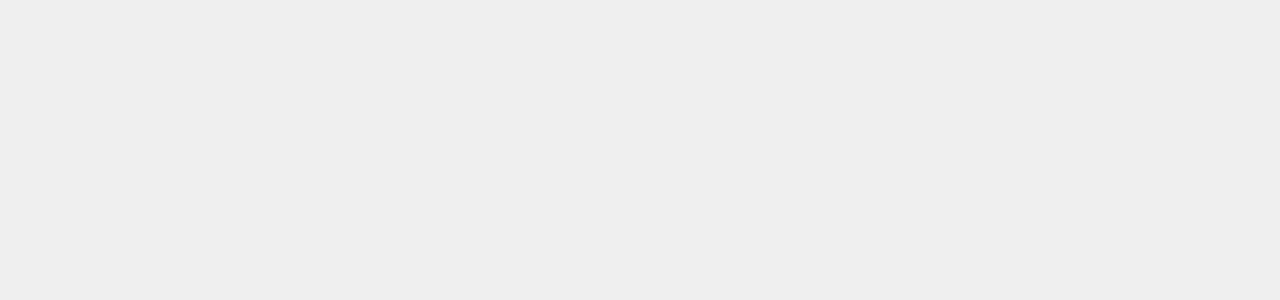
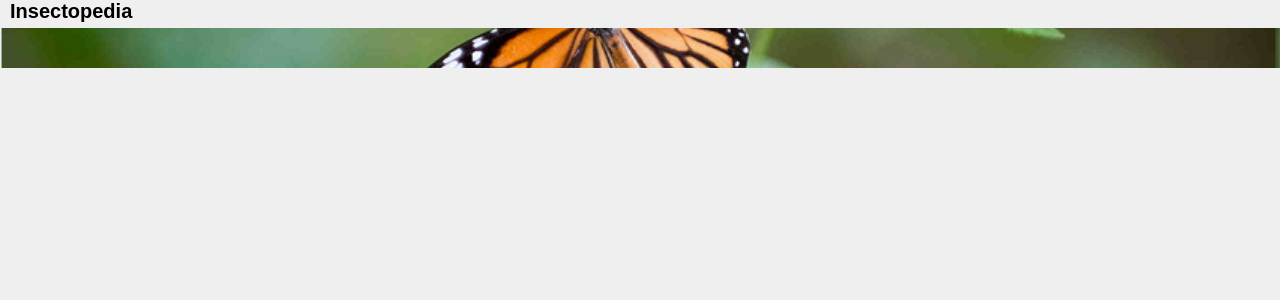
Before and after one commit to ZilongZhan/insectopedia-client, a React (Vite) app: page / in a window 1280 px wide. Shown: the top 300 px of the page. Built offline with nearby package versions, Linux system fonts and the light colour scheme.

Commit message:
Render Layout in App component & remove dead code

```diff
--- a/src/components/App/App.css
+++ /dev/null
@@ -1,5 +0,0 @@
-.container {
-  display: flex;
-  justify-content: center;
-  align-items: center;
-}
--- a/src/components/App/App.tsx
+++ b/src/components/App/App.tsx
@@ -1,7 +1,7 @@
-import "./App.css";
+import Layout from "../Layout/Layout";
 
 const App: React.FC = () => {
-  return <div className="container"></div>;
+  return <Layout />;
 };
 
 export default App;
--- a/src/components/index.ts
+++ /dev/null
@@ -1 +0,0 @@
-export { default as App } from "./App/App";
--- a/src/main.tsx
+++ b/src/main.tsx
@@ -1,11 +1,12 @@
 import { StrictMode } from "react";
 import { createRoot } from "react-dom/client";
-import { App } from "./components";
+import App from "./components/App/App";
 
+import "@fontsource/noto-sans-thai-looped/index.css";
 import "./styles/styles.css";
 
 createRoot(document.getElementById("root")!).render(
   <StrictMode>
     <App />
-  </StrictMode>
+  </StrictMode>,
 );
```
